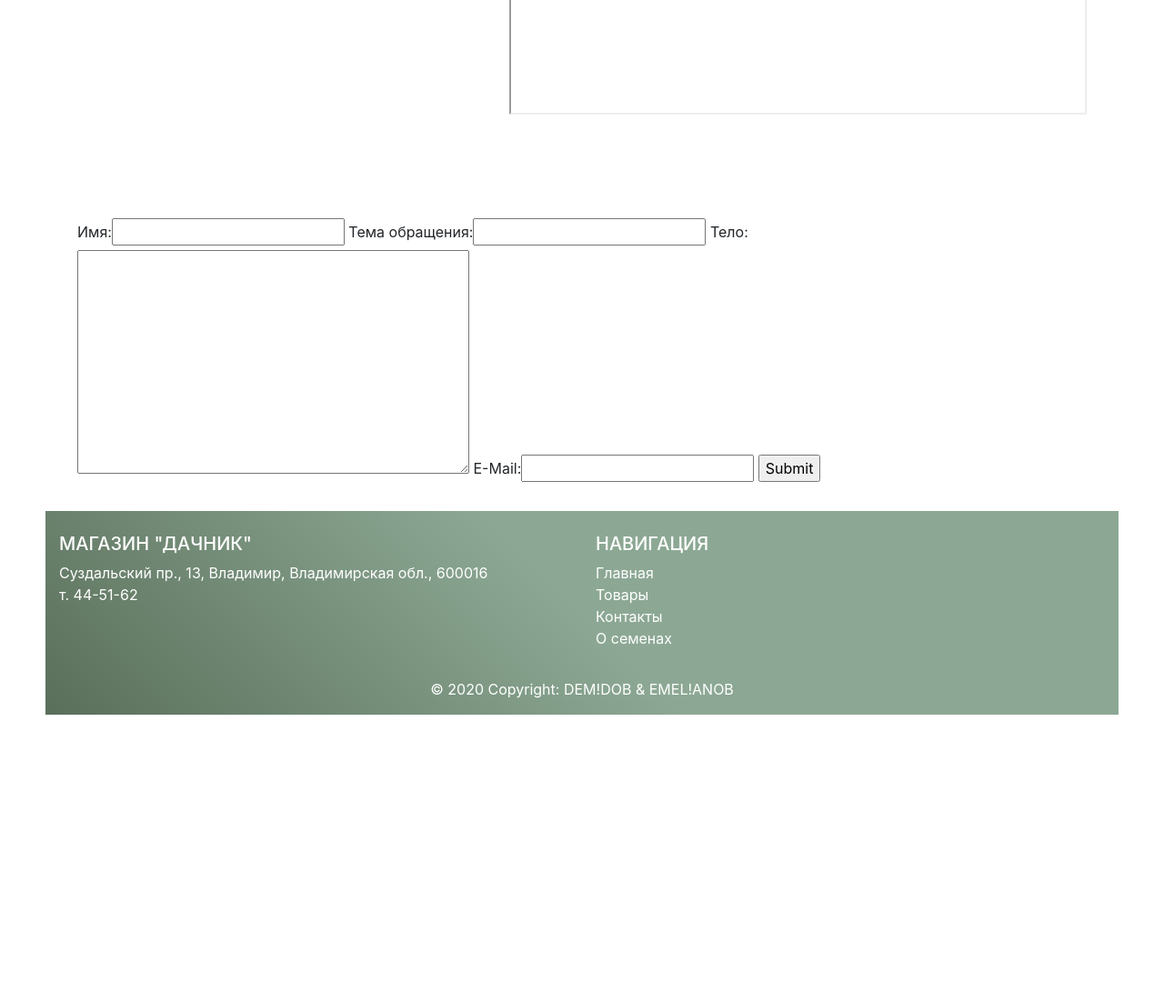
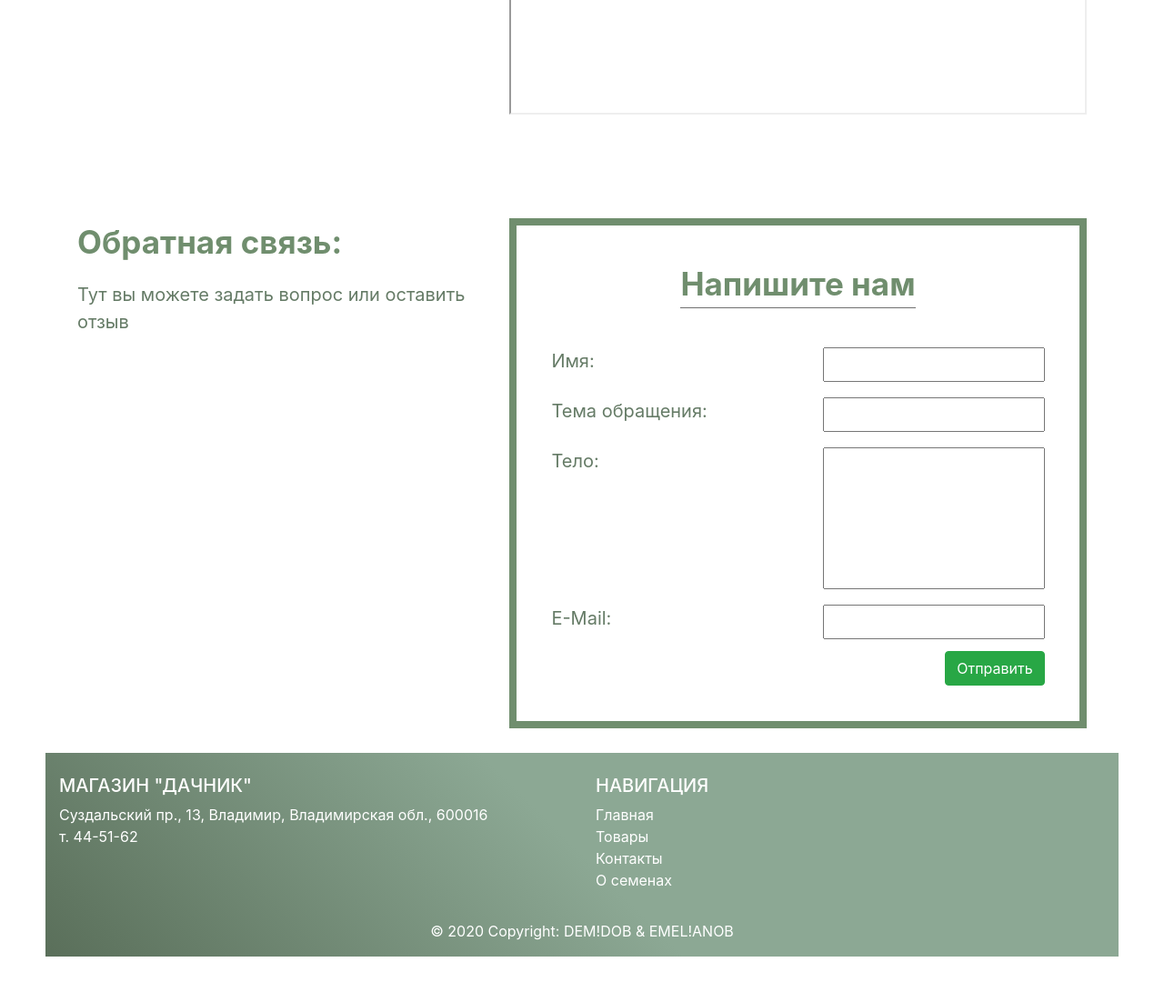
Before and after one commit to DEMIDOB/Dachnik, a Django app: page / in a window 1280 px wide. Shown: the part 1179-2281 px from the top of the page at 91% size. Before the commit the page ends 1965 px from the top, so only its background shows below. Run offline with Django 3.2, Linux system fonts and the light colour scheme; data comes from the database, SQL or seed files in the repository; both versions use the stored data as it was after the commit; some libraries are stand-ins or nearby versions.

Commit message:
feedback styles

```diff
--- a/src/static/styles/home_page.css
+++ b/src/static/styles/home_page.css
@@ -61,3 +61,15 @@ body {
 	opacity: 1;
 	transition: 2s;
 }
+.feedbackForm {
+	border: 8px solid #708E6E;
+	padding:3vw;
+}
+.feedbackContent {
+	display:flex;
+	justify-content: space-between;
+	margin-bottom: 13px;
+}
+.feedbackInput {
+	width:45%;
+}
--- a/src/static/styles/main.css
+++ b/src/static/styles/main.css
@@ -104,3 +104,9 @@
 .block_content {
     margin-top: 27px;
 }
+.contentSubSubTitle {
+    font-size: 20px;
+    color: #657B66;
+    margin-top: 17px;
+    margin-bottom: 17px;
+}
--- a/src/templates/home.html
+++ b/src/templates/home.html
@@ -31,7 +31,7 @@
 	<div class="row">
 			<div class="futureColMd7">
 					<div class="contentTitle absolute_me" id="center_me">Добро пожаловать{{name|safe}}</div>
-					<div id="discAnouncement" class="invis">
+					<div id="discAnouncement" class="invis contentSubSubTitle">
 						На данные категории товаров сейчас действуют скидки:
 						<div class="contentNavigation text-left">
 			                {% for cat in catsWithDisct %}
@@ -144,11 +144,31 @@
 	</div>
 
 	<div class="page_block">
-		<form action="/pf/" method="post" content='text/html; charset=UTF-8' accept-charset="UTF-8">
-			{% csrf_token %}
-			{{ form }}
-			<input type="submit" value="Submit">
-		</form>
+		<div class="row">
+			<div class="col-md-5">
+				<div class="contentSubtitle">
+					Обратная связь:
+				</div>
+				<div class="contentSubSubTitle">
+					Тут вы можете задать вопрос или оставить отзыв
+				</div>
+			</div>
+				<div class="col-md-7">
+					<div class="feedbackForm">
+						<div class="text-center"><div class="contentSubtitle" style="border-bottom: 1px #707070 solid; display: inline-block; margin-bottom:26px;">Напишите нам</div></div>
+
+						<form action="/pf/" method="post" content="text/html; charset=UTF-8" accept-charset="UTF-8">
+			   				{% csrf_token %}
+			   				<div class="feedbackContent contentSubSubTitle"><label for="id_name">Имя:</label><input  class="feedbackInput"type="text" name="name" maxlength="50" required="" id="id_name"></div>
+							<div class="feedbackContent contentSubSubTitle"><label for="id_topic">Тема обращения:</label><input  class="feedbackInput"type="text" name="topic" maxlength="100" required="" id="id_topic"></div>
+							<div class="feedbackContent contentSubSubTitle"><label for="id_body">Тело:</label><textarea class="feedbackInput" name="body"  cols="20" rows="5" maxlength="250" required="" id="id_body" style="resize:none;"></textarea></div>
+							<div class="feedbackContent contentSubSubTitle"><label for="id_email">E-Mail:</label><input class="feedbackInput" type="email" name="email" required="" id="id_email"></div>
+			   				<div class="text-right "><input type="submit" class="btn btn-success" value="Отправить"></div>
+		  				</form>
+	  				</div>
+  				</div>
+
+  		</div>
 	</div>
 
 <script src={% static "scripts/main_page_intro.js" %}></script>
```
Also changed, not shown: src/db.sqlite3, src/static/styles/form.css (added).
